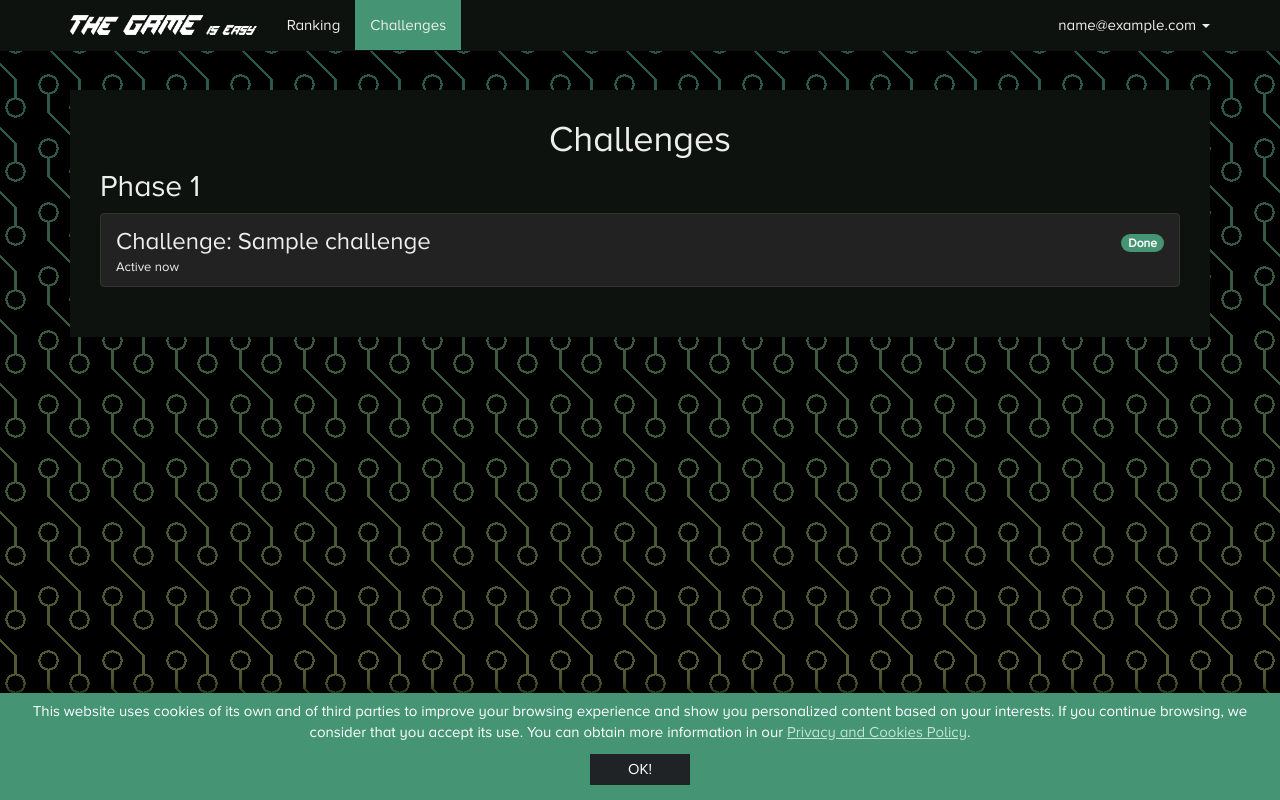
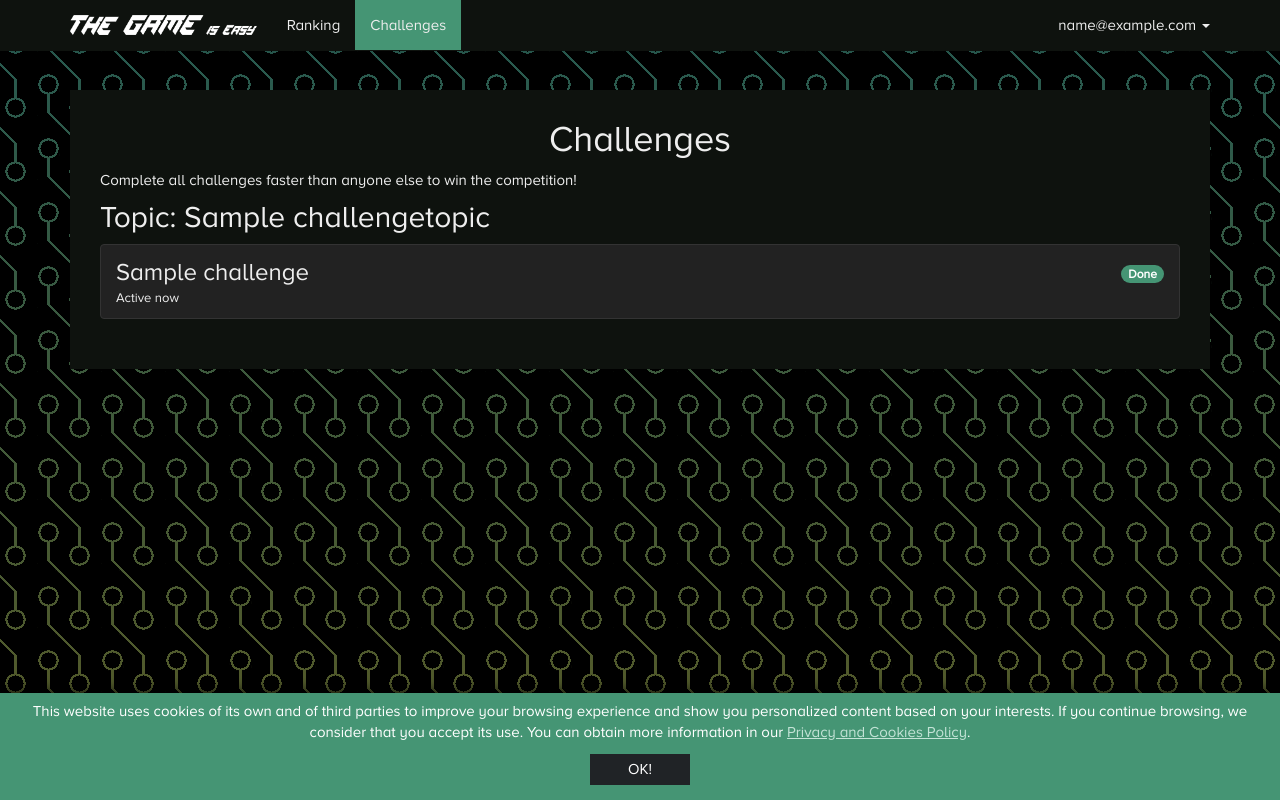
Before and after one commit to hackupc/thegame, a Django app: page /challenge/ in a window 1280 px wide. Run offline with Django 3.2, Linux system fonts and the light colour scheme; a user stored in the database is signed in; tables that the repository leaves empty hold one stand-in row (values such as "Sample post"); some libraries are stand-ins or nearby versions.

Commit message:
Improved challenges

```diff
--- a/challenge/mixins.py
+++ b/challenge/mixins.py
@@ -14,7 +14,7 @@ class ChallengePermissionMixin(AccessMixin):
             return self.handle_no_permission()
         if request.user.username is None:
             return redirect(reverse('index'))
-        if not request.user.is_staff:
+        if request.user.is_staff:
             c_id = kwargs.get('c_id', 1)
             challenge = get_object_or_404(Challenge, pk=c_id)
             if pytz.utc.localize(datetime.now()) < challenge.activation_date:
@@ -22,8 +22,8 @@ class ChallengePermissionMixin(AccessMixin):
             if challenge.order != 1:
                 c_order = challenge.order - 1
                 success = ChallengeUser.objects.filter(challenge__order=c_order, user=request.user,
-                                                       success=True).count()
-                challenges = Challenge.objects.filter(order=c_order).count()
+                                                       success=True, challenge__topic=challenge.topic).count()
+                challenges = Challenge.objects.filter(order=c_order, topic=challenge.topic).count()
                 if challenges > success:
                     return self.handle_no_permission()
         return super().dispatch(request, *args, **kwargs)
--- a/challenge/models.py
+++ b/challenge/models.py
@@ -4,6 +4,13 @@ import pytz
 from django.contrib.auth.hashers import make_password, check_password
 from django.db import models
 from django.template import Template, Context
+
+
+class ChallengeTopic(models.Model):
+    name = models.CharField(max_length=100)
+
+    def __str__(self):
+        return self.name
 
 
 class Challenge(models.Model):
@@ -29,9 +36,10 @@ class Challenge(models.Model):
     solution = models.CharField(max_length=1000)
     file = models.FileField()
     activation_date = models.DateTimeField(default=datetime.now)
+    topic = models.ForeignKey(ChallengeTopic, on_delete=models.SET_NULL, null=True, blank=True)
 
     def __str__(self):
-        return '%s - %s' % (self.order, self.name)
+        return '%s - %s - %s' % (self.order, self.topic, self.name)
 
     def active(self):
         return self.activation_date <= pytz.utc.localize(datetime.now())
--- a/challenge/templates/challenge_index.html
+++ b/challenge/templates/challenge_index.html
@@ -1,18 +1,20 @@
 {% extends 'base.html' %}
 {% load bootstrap3 %}
+{% load dictionaries %}
 {% block head_title %}Challenges{% endblock %}
 {% block content %}
     <h1 style="text-align: center">Challenges</h1>
+    <p>Complete all challenges faster than anyone else to win the competition!</p>
 
     {% for phase, group in challenge_groups.items %}
-        <h2>Phase {{ phase }}</h2>
+        <h2>{% if phase is not None %}Topic: {{ phase }}{% else %}Challenges{% endif %}</h2>
         <div class="list-group">
         {% for challenge in group %}
-            <a {% if challenge.active and player_phase >= challenge.order or request.user.is_staff %}href="{% url 'challenge' challenge.pk %}"{% endif %} class="list-group-item" style="font-size: x-large">
+            <a {% if challenge.active and player_phase|is_allowed:challenge or request.user.is_staff %}href="{% url 'challenge' challenge.pk %}"{% endif %} class="list-group-item {% if challenge.active and player_phase|is_allowed:challenge or request.user.is_staff %}{% else %}disabled-item{% endif %}" style="font-size: x-large">
                 <div class="row">
                     <div class="col-lg-11" style="padding-left: 0px !important;">
-                        Challenge: {{ challenge.name }}<br>
-                        <p style="font-size: small; margin: 0px !important;">{% if finished %}{{ app_name }} has finished{% elif challenge.active %}Active now{% else %}Not active. Starts at <span name="dates">{{ challenge.activation_date|date:"m/d/Y H:i:s T" }}{% endif %}</span></p>
+                        {{ challenge.name }}<br>
+                        <p style="font-size: small; margin: 0px !important;">{% if finished %}{{ app_name }} has finished{% elif challenge.active and player_phase|is_allowed:challenge %}Active now {% elif challenge.active%}Challenge disabled. Finish previous challenges from this topic first.{% else %}Not active. Starts at <span name="dates">{{ challenge.activation_date|date:"m/d/Y H:i:s T" }}{% endif %}</span></p>
                     </div>
                     <div class="col-lg-1 text-right" style="padding-right: 0px !important;">
                         {% if challenge.player_try.0.success %}<span class="badge badge-primary">Done</span>{% endif %}
--- /dev/null
+++ b/challenge/templatetags/dictionaries.py
@@ -0,0 +1,6 @@
+from django.template.defaulttags import register
+
+
+@register.filter
+def is_allowed(dictionary, challenge):
+    return dictionary.get(challenge.topic, 1) >= challenge.order
--- a/challenge/views.py
+++ b/challenge/views.py
@@ -3,7 +3,7 @@ from datetime import datetime, timedelta
 import pytz
 from django.conf import settings
 from django.contrib.auth.mixins import LoginRequiredMixin
-from django.db.models import Prefetch, Avg
+from django.db.models import Prefetch, Avg, Count
 from django.shortcuts import get_object_or_404, render, redirect
 from django.urls import reverse
 from django.views.generic import TemplateView
@@ -24,28 +24,30 @@ class HomeView(LoginRequiredMixin, TemplateView):
 
     def get_context_data(self, **kwargs):
         context = super().get_context_data(**kwargs)
-        challenges = Challenge.objects.all().prefetch_related(
-            Prefetch('challengeuser_set', queryset=ChallengeUser.objects.filter(user=self.request.user),
+        challenges = Challenge.objects.all().order_by('order').prefetch_related(
+            Prefetch('challengeuser_set', queryset=ChallengeUser.objects.filter(user=self.request.user, success=True),
                      to_attr='player_try'))
         result = {}
         player = {}
         for challenge in challenges:
+            aux2 = player.get(challenge.topic, {'order': 1, 'done': 0, 'challenges': 0})
             try:
-                aux2 = player.get(challenge.order, 0) + int(challenge.player_try[0].success)
-                player[challenge.order] = aux2
+                aux2['done'] += int(challenge.player_try[-1].success)
+                if aux2['order'] != challenge.order:
+                    aux2['order'] = challenge.order
+                    aux2['challenges'] = 0
             except IndexError:
                 pass
-            aux = result.get(challenge.order, [])
+            if aux2['order'] == challenge.order:
+                aux2['challenges'] += 1
+            player[challenge.topic] = aux2
+            aux = result.get(challenge.topic, [])
             aux.append(challenge)
-            result[challenge.order] = aux
-        try:
-            max_challenge = sorted(player.items())[-1]
-        except IndexError:
-            max_challenge = (1, 0)
-        player_phase = max_challenge[0] + int(max_challenge[1] == len(result.get(max_challenge[0], [])))
+            result[challenge.topic] = aux
+        player = {topic: item['order'] + int(item['done'] == item['challenges']) for topic, item in player.items()}
         context.update({
             'challenge_groups': result,
-            'player_phase': player_phase,
+            'player_phase': player,
         })
         return context
 
--- a/thegame/static/css/main.css
+++ b/thegame/static/css/main.css
@@ -403,3 +403,9 @@ input:-webkit-autofill
     margin-left: 0px;
     margin-right: 0px;
 }
+
+.list-group-item.disabled-item {
+    background: #444444;
+    pointer-events: none;
+    color: #cccccc
+}
```
Also changed, not shown: challenge/admin.py (+14 -4 lines), challenge/migrations/0002_auto_20220228_1619.py (added), challenge/templatetags/__init__.py (added).
